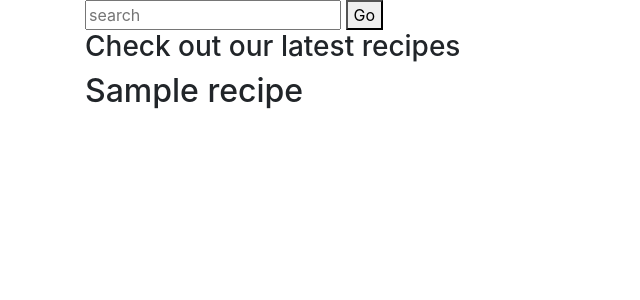
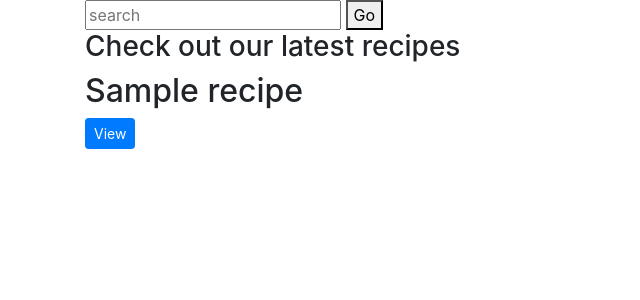
Before and after one commit to Matte-gtr/all_the_recipes, a Flask app: page / in a window 1280 px wide. Shown: the part 56-356 px from the top of the page, without its empty margins (0-640 px from the left). Run offline with Flask 2, Linux system fonts and the light colour scheme; a database or web service that is not in the repository returns one stand-in record (values such as "Sample title"); some libraries are stand-ins or nearby versions.

Commit message:
add basic version of view_recipe.html with link button on home_page.html

```diff
--- a/app.py
+++ b/app.py
@@ -138,6 +138,13 @@ def insert_recipe():
     return redirect(url_for('home_page'))
 
 
+@app.route('/view_recipe/<recipe_id>')
+def view_recipe(recipe_id):
+    return render_template('view_recipe.html',
+                    recipe=mongo.db.recipes.find_one({
+                        '_id': ObjectId(recipe_id)}))
+
+
 if __name__ == "__main__":
     app.run(host=os.environ.get("IP"),
             port=int(os.environ.get("PORT")),
--- a/templates/home_page.html
+++ b/templates/home_page.html
@@ -7,6 +7,7 @@
         <h3>{{ header }}</h3>
         {% for recipe in recipes %}
             <h2>{{ recipe.recipe_name }}</h2>
+            <a href="{{ url_for('view_recipe', recipe_id=recipe._id) }}"><button type="button" class="btn btn-primary btn-sm">View</button></a>
         {% endfor %}
         {% if user %}
         <h2>{{ user.password }}</h2>
```
Also changed, not shown: templates/view_recipe.html (added, +9 -0 lines).
